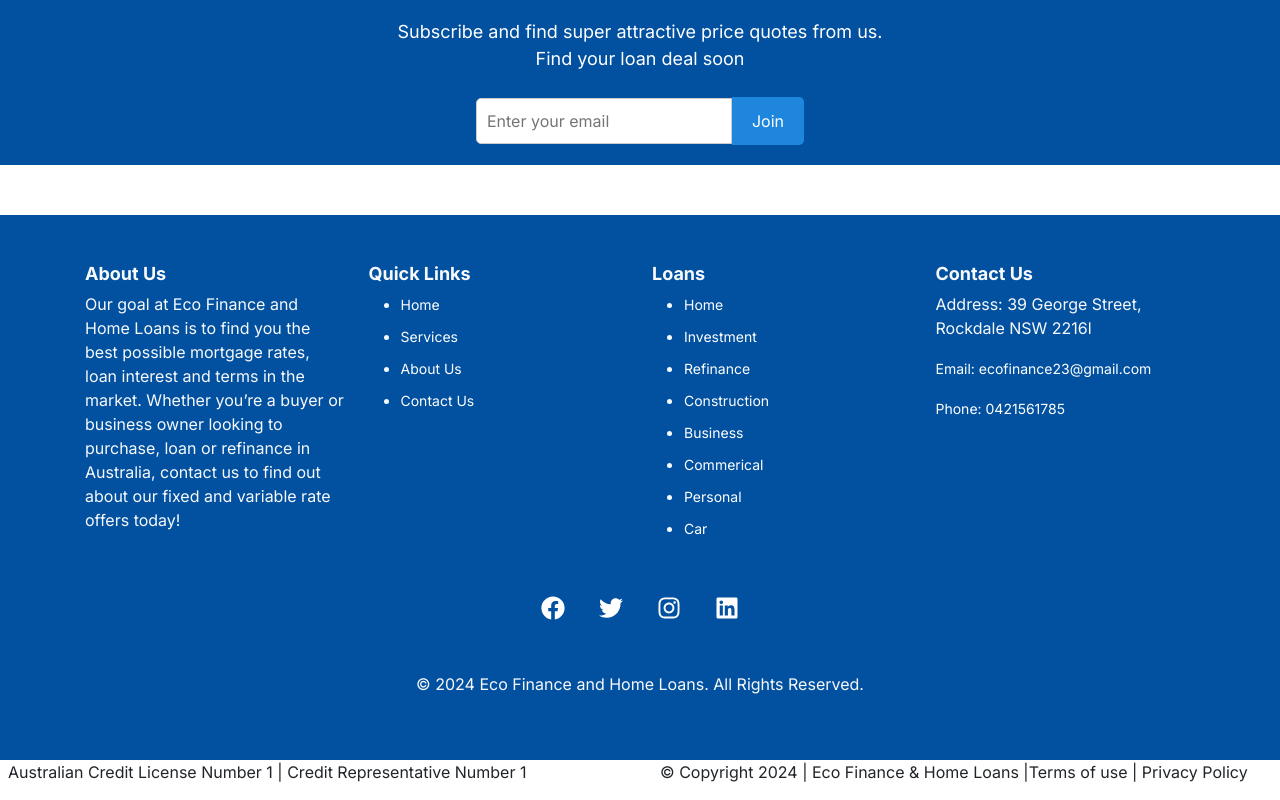
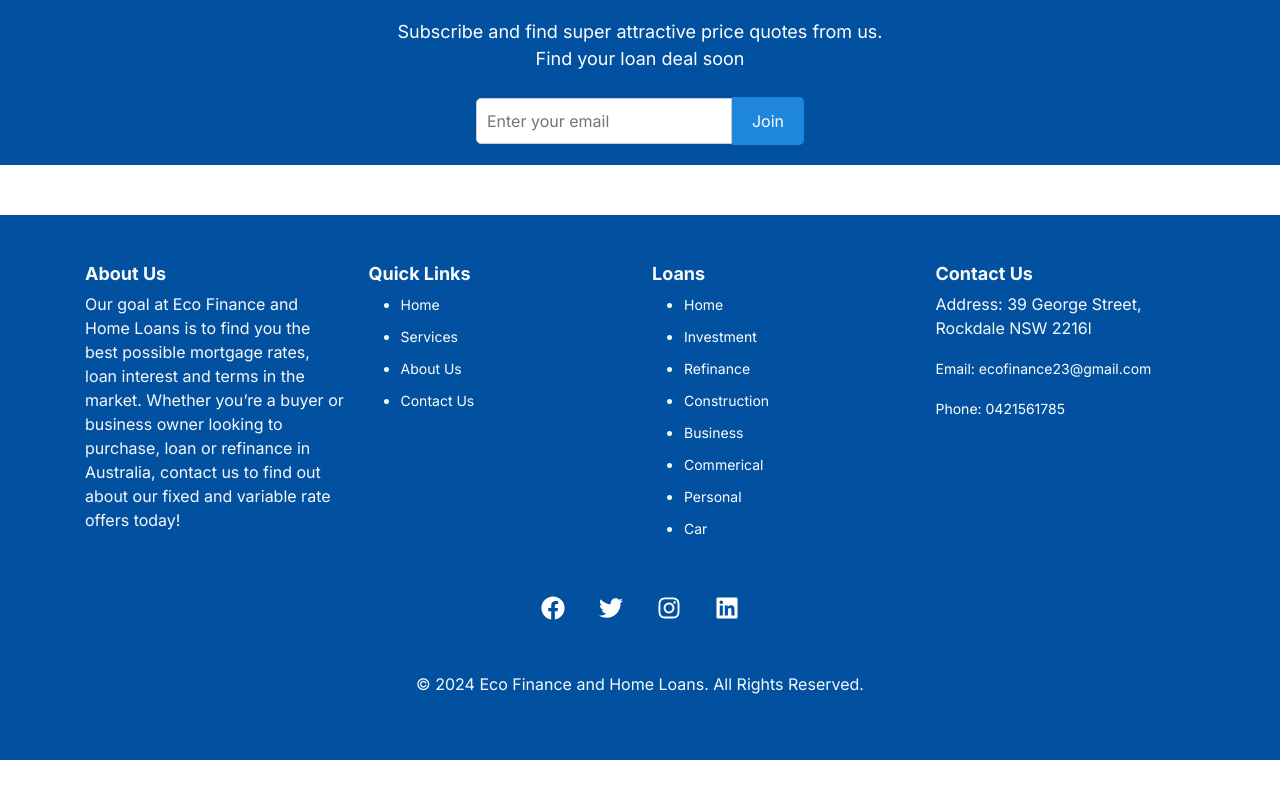
Before and after one commit to manutdmohit/eco-finance, a Next.js app: page / in a window 1280 px wide. Shown: the part 1519-2319 px from the top of the page. After the commit the page ends 2279 px from the top, so only its background shows below. Built offline with nearby package versions, Linux system fonts and the light colour scheme.

Commit message:
Removed Tiny Footer

```diff
--- a/app/page.tsx
+++ b/app/page.tsx
@@ -15,7 +15,7 @@
       <Processes />
       <GetStarted />
       <Footer />
-      <TinyFooter />
+      {/* <TinyFooter /> */}
     </div>
   );
 }
```
